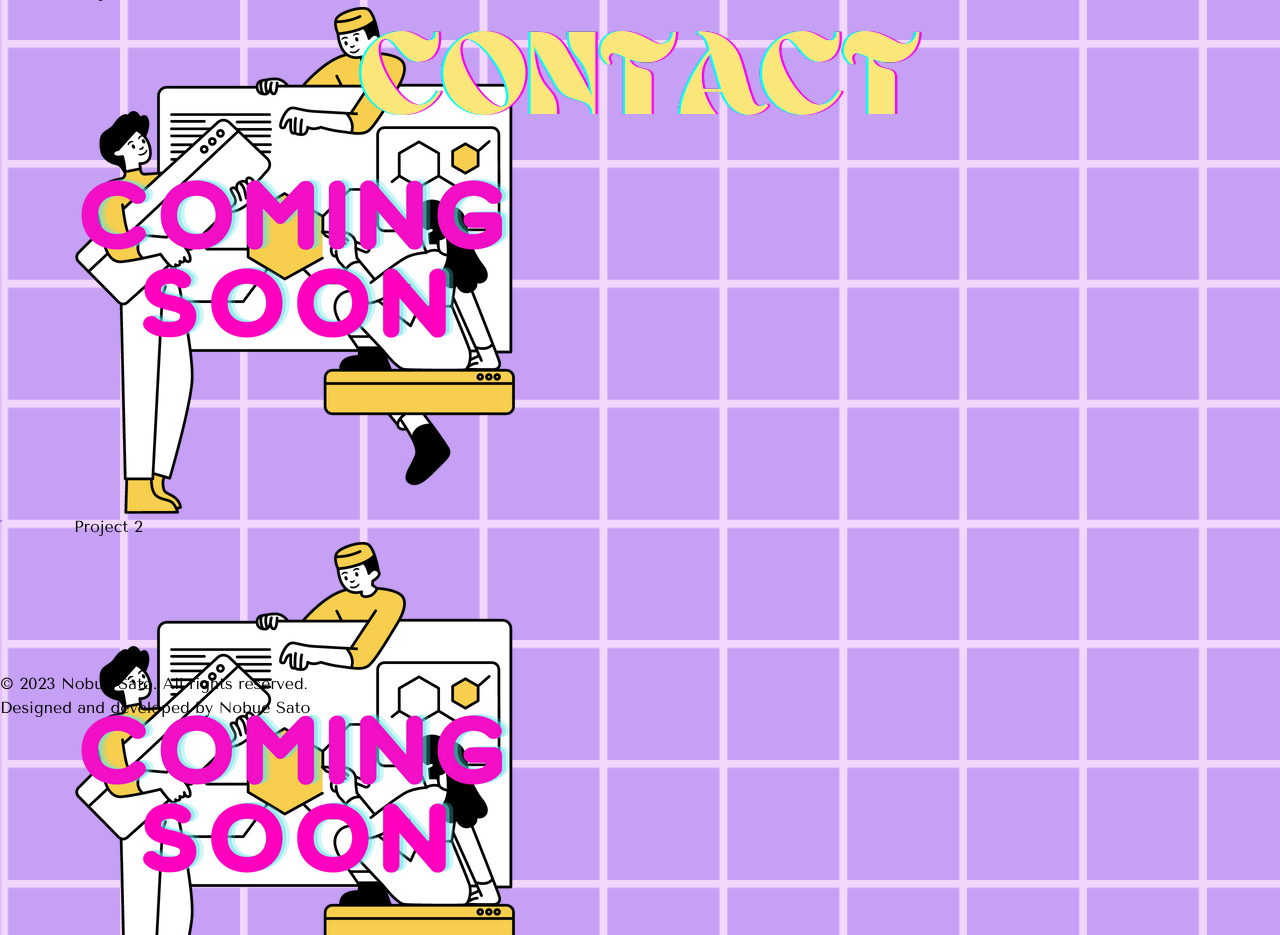
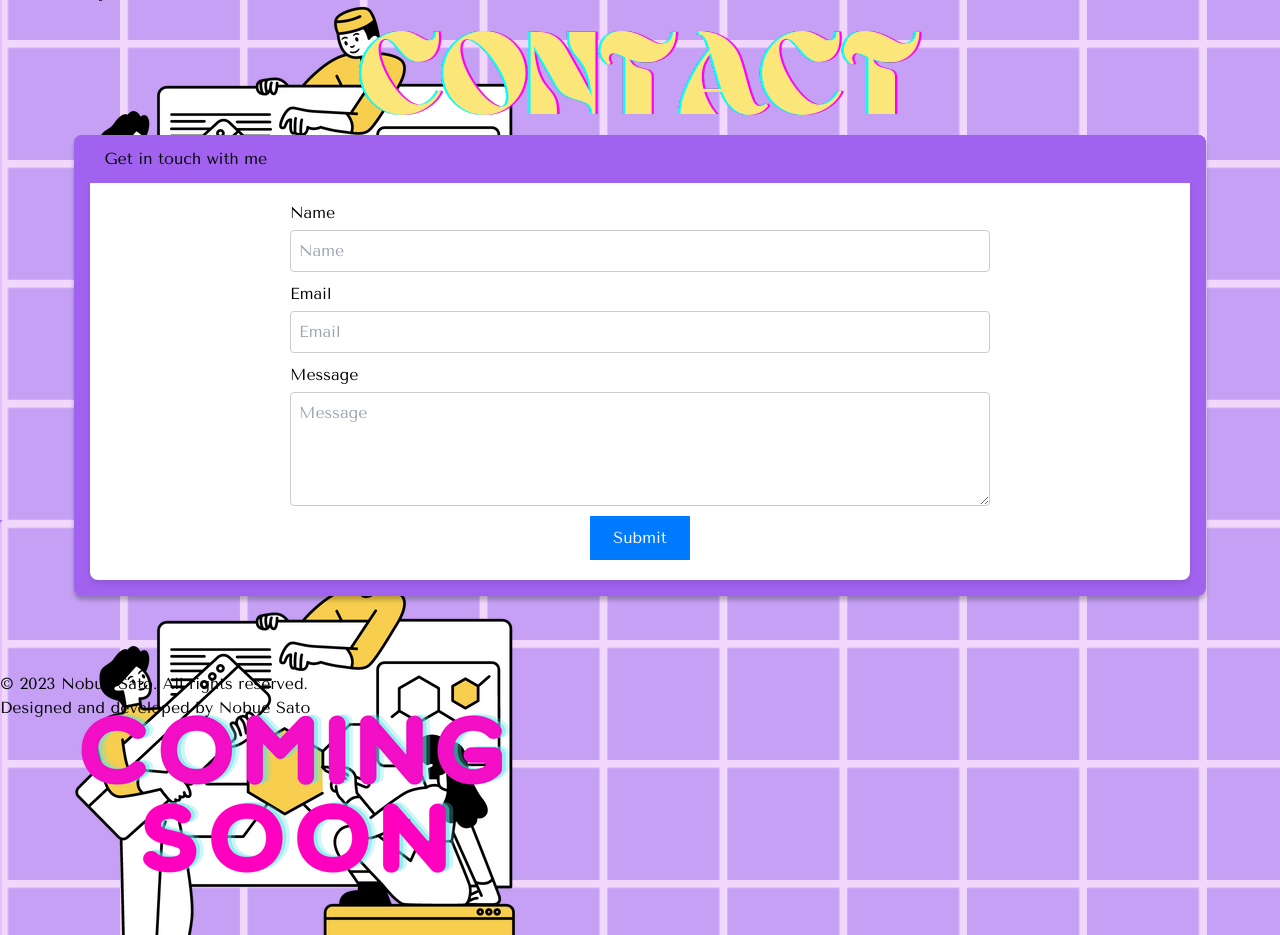
Before and after one commit to NobueSato/my-portfolio, a React (Create React App) app: page / in a window 1280 px wide. Shown: the part 3080-4015 px from the top of the page. Built offline with nearby package versions, Linux system fonts and the light colour scheme.

Commit message:
Add form to Contact component

```diff
--- a/src/components/Contact.js
+++ b/src/components/Contact.js
@@ -1,14 +1,32 @@
-import image from "../assets/images/contact.png";
+import headerImg from "../assets/images/contact.png";
+import { Card } from "./Skills";
 
 const Contact = () => {
   return (
     <>
       <div className="section-header flex justify-center items-center h-30">
-        <img src={image}
-        alt="Contact title"
-        className="h-full w-auto object-contain" />
+        <img
+          src={headerImg}
+          alt="Contact title"
+          className="h-full w-auto object-contain"
+        />
       </div>
-
+      <div className="contact-form flex justify-center items-center h-5/6 ml-42">
+        <Card title="Get in touch with me">
+          <form name="contact" method="POST" data-netlify="true" className="flex flex-col gap-4">
+            <input type="hidden" name="form-name" value="contact" className="hidden" />
+            <label htmlFor="name">Name</label>
+            <input type="text" name="name" id="name" placeholder="Name" className="border p-2"/>
+            <label htmlFor="email">Email</label>
+            <input type="email" name="email" id="email" placeholder="Email" className="border p-2"/>
+            <label htmlFor="message">Message</label>
+            <textarea name="message" id="message" placeholder="Message" className="border p-2" rows="4"></textarea>
+            <button type="submit" className="bg-blue-500 text-white py-2 px-4 rounded hover:bg-blue-600">
+              Submit
+            </button>
+          </form>
+        </Card>
+      </div>
     </>
   );
 };
--- a/src/styles/global.scss
+++ b/src/styles/global.scss
@@ -95,6 +95,38 @@ section {
   background-position: center; /* Center the image within the section */
 }
 
+form {
+  display: flex;
+  flex-direction: column;
+  text-align: center; /* Keep labels left-justified */
+  width: 700px;
+}
+
+label {
+  display: block;
+  text-align: left; /* Keep labels left-justified */
+  margin-bottom: 5px;
+}
+
+input,
+textarea {
+  width: 100%;
+  padding: 8px;
+  margin-bottom: 10px;
+  border: 1px solid #ccc;
+  border-radius: 4px;
+}
+
+button {
+  align-self: center; /* Center the button within the flex container */
+  width: 100px;
+  padding: 10px;
+  background-color: #007bff;
+  color: white;
+  border: none;
+  cursor: pointer;
+}
+
 /* Styles for screens with a width of 640px or more (sm breakpoint) */
 @media (min-width: 640px) {
 
```
